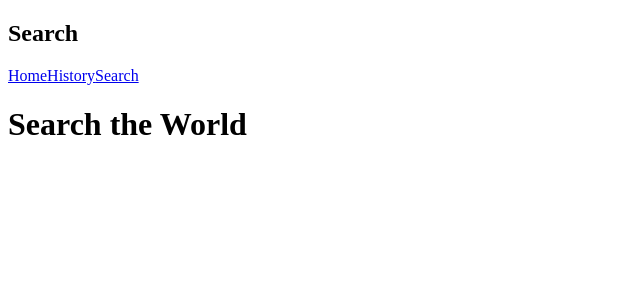
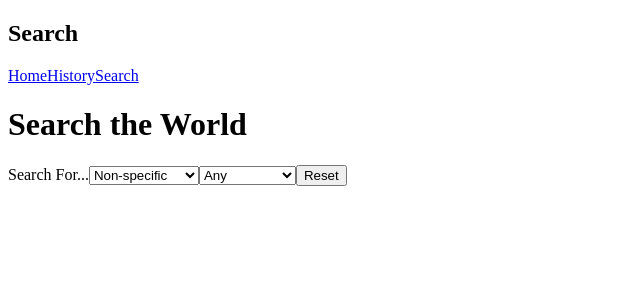
Before and after one commit to Fredericksoncorey/codingExercise, a React (Create React App) app in the folder interview-ex/: page /search in a window 1280 px wide. Shown: the top 300 px of the page, without its empty margins (0-640 px from the left). Built offline with nearby package versions, Linux system fonts and the light colour scheme.

Commit message:
Set up tags for search bar

```diff
--- a/interview-ex/src/App.js
+++ b/interview-ex/src/App.js
@@ -4,6 +4,7 @@ import {Search, Home, History} from "./components"
 function App() {
 
   const [searchHistory, setSearchHistory] = useState()
+
 
 
   return (
--- a/interview-ex/src/components/Search.js
+++ b/interview-ex/src/components/Search.js
@@ -1,7 +1,50 @@
 import {React, useEffect, useState} from "react";
 
 const Search = ()=>{
-    return(<h1>Search the World</h1>)
+    const [searchParam, setSearchParam] = useState([]);
+    const [selectedSearch, setSelectedSearch] = useState();
+    const [anyOrRecent, setAnyOrRecent] = useState();
+
+    useEffect(() => {}, [selectedSearch])
+
+    return(
+        <div>
+            <h1>Search the World</h1>
+            <form className="searchBar">
+                <label>Search For...</label>
+                <select
+                    name="select"
+                    onChange={(e) => {
+                        return setSelectedSearch(e.target.value)}}
+                >
+                    <option value={false}>Non-specific</option>
+                    <option value="story">Story</option>
+                    <option value="comment">Comment</option>
+                    <option value="poll">Poll</option>
+                    <option value="front_page">On Front Page</option>
+                    <option value="author_:USERNAME">Author</option>
+                </select>
+                <select
+                    onChange={(e) => {
+                        return setAnyOrRecent(e.target.value)}}
+                >
+
+                    <option value={false}>Any</option>
+                    <option value={true}>Most Recent</option>
+
+                </select>
+
+
+                        <button onClick={()=>{
+                    setSelectedSearch(null)
+                    setSearchParam(null)
+                }}>Reset</button>
+
+{console.log(selectedSearch, searchParam, anyOrRecent)}
+            </form>
+        </div>
+
+    )
 }
 
 export default Search
```
